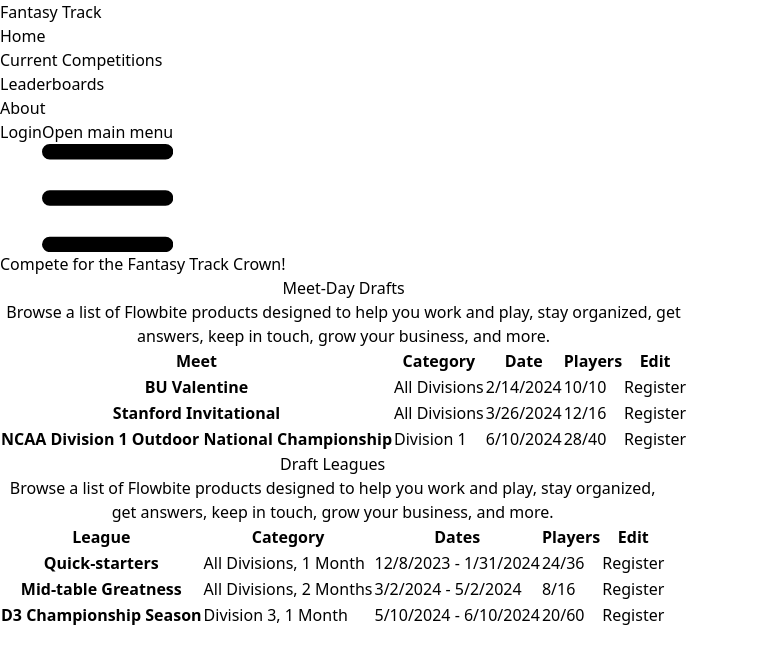
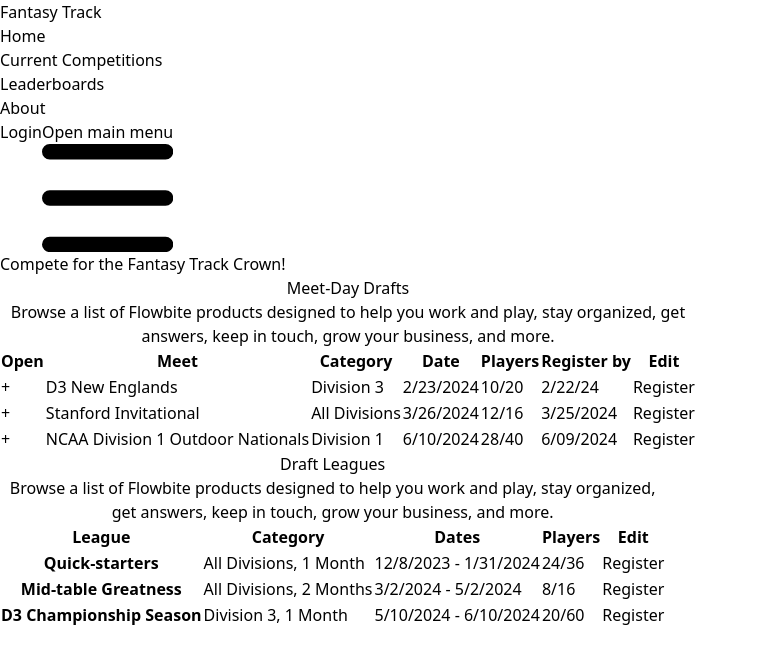
Before and after one commit to luhaza/fantasy-track, a React (Vite) app in the folder fantasy-track/frontend/: page /current-competitions in a window 1280 px wide. Shown: the top 664 px of the page, without its empty margins (0-758 px from the left). Built offline with nearby package versions, Linux system fonts and the light colour scheme.

Commit message:
ui changes

```diff
--- a/fantasy-track/frontend/src/pages/CurrentCompetitions.jsx
+++ b/fantasy-track/frontend/src/pages/CurrentCompetitions.jsx
@@ -8,7 +8,59 @@ import { BsInfoCircle } from 'react-icons/bs'
 import heroImage from '../images/ncaa-d1-womens-hero.jpeg';
 import '../fonts.css';
 
+const TableRow = ({meet, category, date, players, regDate}) => {
+    const [expanded, setExpanded] = useState(false);
+
+    const toggleExpand = () => {
+      setExpanded(!expanded);
+    };
+
+    return (
+        <>
+            <tr class="bg-white border-b">
+                        <td scope="row" class="col-span-1 px-6 py-4 font-medium text-black whitespace-nowrap ">
+                        <button
+                            className={`cursor-pointer ${
+                                expanded ? 'selected' : ''
+                            } p-4` }
+                            onClick={toggleExpand} >
+                            {expanded ? '-' : '+'}
+                        </button>
+                        </td>
+                        <td scope="row" class="col-span-1 px-6 py-4 font-medium text-gray-900 whitespace-nowrap ">
+                            {meet}
+                        </td>
+                        <td class="px-6 py-4 col-span-1" >
+                            {category}
+                        </td>
+                        <td class="px-6 py-4 col-span-1">
+                            {date}
+                        </td>
+                        <td class="px-6 py-4 col-span-1">
+                            {players}
+                        </td>
+                        <td class="px-6 py-4 col-span-1">
+                            {regDate}
+                        </td>
+                        <td class="px-6 py-4 text-right col-span-1">
+                            <a href="#" class="font-medium text-blue-600  hover:underline">Register</a>
+                        </td>
+            </tr>
+                {expanded && (
+                <tr class="border-b bg-blue-500">
+                            <td class="col-span-7 min-h-28">
+                                <div class="w-96 bg-blue-500"></div>
+                            </td>
+                </tr>
+                        )}
+
+
+      </>
+    );
+  };
+
 const CurrentCompetitions = () => {
+
   return (
     <div className="bg-white">
       <nav class="bg-white top-0 start-0 w-full fixed border-b border-blue-500">
@@ -62,6 +114,9 @@ const CurrentCompetitions = () => {
                 <thead class="text-xs text-gray-700 uppercase bg-gray-50 ">
                     <tr>
                         <th scope="col" class="px-6 py-3">
+                            <span class="sr-only">Open</span>
+                        </th>
+                        <th scope="col" class="px-6 py-3">
                             Meet
                         </th>
                         <th scope="col" class="px-6 py-3">
@@ -74,62 +129,17 @@ const CurrentCompetitions = () => {
                             Players
                         </th>
                         <th scope="col" class="px-6 py-3">
+                            Register by
+                        </th>
+                        <th scope="col" class="px-6 py-3">
                             <span class="sr-only">Edit</span>
                         </th>
                     </tr>
                 </thead>
                 <tbody>
-                    <tr class="bg-white border-b ">
-                        <th scope="row" class="px-6 py-4 font-medium text-gray-900 whitespace-nowrap ">
-                            BU Valentine
-                        </th>
-                        <td class="px-6 py-4">
-                            All Divisions
-                        </td>
-                        <td class="px-6 py-4">
-                            2/14/2024
-                        </td>
-                        <td class="px-6 py-4">
-                            10/10
-                        </td>
-                        <td class="px-6 py-4 text-right">
-                            <a href="#" class="font-medium text-grey  hover:underline">Register</a>
-                        </td>
-                    </tr>
-                    <tr class="bg-white border-b ">
-                        <th scope="row" class="px-6 py-4 font-medium text-gray-900 whitespace-nowrap">
-                            Stanford Invitational
-                        </th>
-                        <td class="px-6 py-4">
-                            All Divisions
-                        </td>
-                        <td class="px-6 py-4">
-                            3/26/2024
-                        </td>
-                        <td class="px-6 py-4">
-                            12/16
-                        </td>
-                        <td class="px-6 py-4 text-right">
-                            <a href="#" class="font-medium text-blue-600  hover:underline">Register</a>
-                        </td>
-                    </tr>
-                    <tr class="bg-white ">
-                        <th scope="row" class="px-6 py-4 font-medium text-gray-900 whitespace-nowrap ">
-                            NCAA Division 1 Outdoor National Championship
-                        </th>
-                        <td class="px-6 py-4">
-                            Division 1
-                        </td>
-                        <td class="px-6 py-4">
-                            6/10/2024
-                        </td>
-                        <td class="px-6 py-4">
-                            28/40
-                        </td>
-                        <td class="px-6 py-4 text-right">
-                            <a href="#" class="font-medium text-blue-600 hover:underline">Register</a>
-                        </td>
-                    </tr>
+                    <TableRow meet={"D3 New Englands"} category={"Division 3"} date={"2/23/2024"} players={"10/20"} regDate={"2/22/24"}  />
+                    <TableRow meet={"Stanford Invitational"} category={"All Divisions"} date={"3/26/2024"} players={"12/16"} regDate={"3/25/2024"}/>
+                    <TableRow meet={"NCAA Division 1 Outdoor Nationals"} category={"Division 1"} date={"6/10/2024"} players={"28/40"} regDate={"6/09/2024"}/>
                 </tbody>
             </table>
           </div>
```
